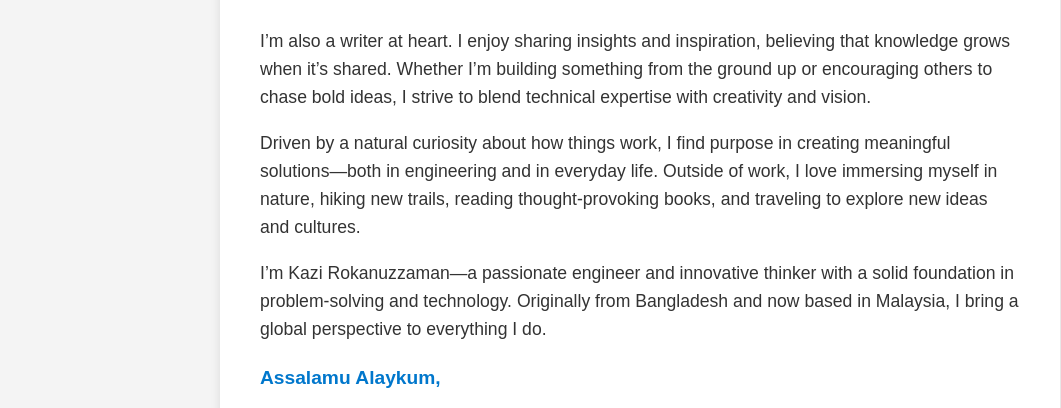
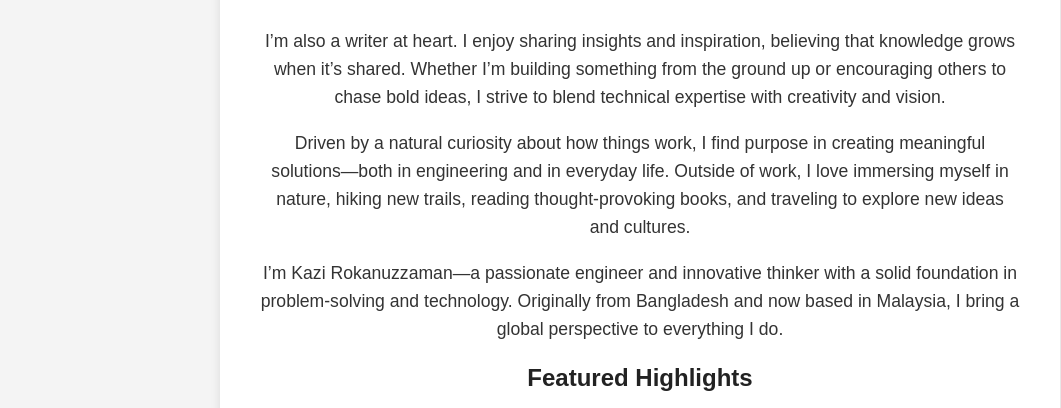
Before and after one commit to Rokanuzzamank/Kazi-website, a plain HTML site: page index.html in a window 1280 px wide. Shown: the part 334-742 px from the top of the page, without its empty margins (0-1061 px from the left). Drawn offline with Linux system fonts and the light colour scheme.

Commit message:
Add files via upload

```diff
--- a/index.html
+++ b/index.html
@@ -66,15 +66,10 @@
 <img alt="Kazi Rokanuzzaman" src="kazi-profile-optimized.jpg"/>
 <h1>Kazi Rokanuzzaman</h1>
 <div class="features">
+<p style=" text-align: center;">I’m also a writer at heart. I enjoy sharing insights and inspiration, believing that knowledge grows when it’s shared. Whether I’m building something from the ground up or encouraging others to chase bold ideas, I strive to blend technical expertise with creativity and vision.</p>
+<p style=" text-align: center;">Driven by a natural curiosity about how things work, I find purpose in creating meaningful solutions—both in engineering and in everyday life. Outside of work, I love immersing myself in nature, hiking new trails, reading thought-provoking books, and traveling to explore new ideas and cultures.</p>
+<p style=" text-align: center;">I’m Kazi Rokanuzzaman—a passionate engineer and innovative thinker with a solid foundation in problem-solving and technology. Originally from Bangladesh and now based in Malaysia, I bring a global perspective to everything I do.</p>
 
-
-
-
-
-<p>I’m also a writer at heart. I enjoy sharing insights and inspiration, believing that knowledge grows when it’s shared. Whether I’m building something from the ground up or encouraging others to chase bold ideas, I strive to blend technical expertise with creativity and vision.</p>
-<p>Driven by a natural curiosity about how things work, I find purpose in creating meaningful solutions—both in engineering and in everyday life. Outside of work, I love immersing myself in nature, hiking new trails, reading thought-provoking books, and traveling to explore new ideas and cultures.</p>
-<p>I’m Kazi Rokanuzzaman—a passionate engineer and innovative thinker with a solid foundation in problem-solving and technology. Originally from Bangladesh and now based in Malaysia, I bring a global perspective to everything I do.</p>
-<p style="color: #0077cc; font-weight: bold; font-size: 1.2em; margin-bottom: 15px;">Assalamu Alaykum,</p>
 <h2>Featured Highlights</h2>
 <div class="feature-item"><strong>Professional Expertise:</strong> Experienced in engineering systems, problem-solving, and real-world tech applications.</div>
 <div class="feature-item"><strong>Global Perspective:</strong> Bangladeshi roots, Malaysian experiences — blending cultures for a smarter future.</div>
```
